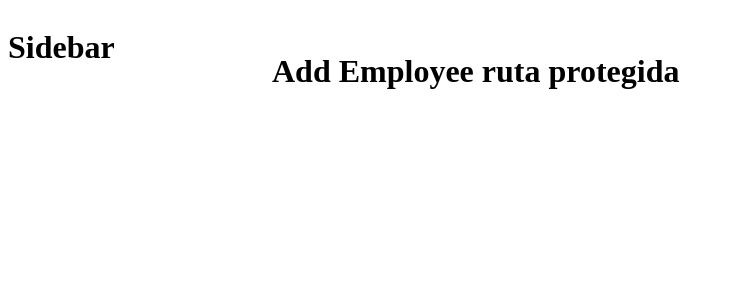
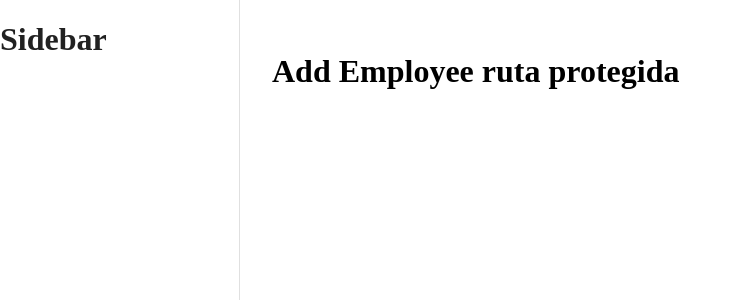
Before and after one commit to luisgoweb/LuisGonzalez-EmployeeAPI-Frontend, a React (Vite) app: page /addEmployee in a window 1280 px wide. Shown: the top 300 px of the page, without its empty margins (0-741 px from the left). Built offline with nearby package versions, Linux system fonts and the light colour scheme.

Commit message:
fix: Update ProtectedRoute component logic

```diff
--- a/src/components/ProtectedRoute.tsx
+++ b/src/components/ProtectedRoute.tsx
@@ -1,39 +1,106 @@
-import Box from "@mui/material/Box";
+import MenuIcon from "@mui/icons-material/Menu";
+import { Grid } from "@mui/material";
+import Drawer from "@mui/material/Drawer";
+import IconButton from "@mui/material/IconButton";
+import { useState } from "react";
 import { Outlet } from "react-router-dom";
 import Sidebar from "./Sidebar";
 
+
+const drawerWidth = 240;
+
+
 const ProtectedRoute = () => {
+ const [mobileOpen, setMobileOpen] = useState(false);
+
+
+ const handleDrawerToggle = () => {
+   setMobileOpen(!mobileOpen);
+ };
+
+
  return (
-    <Box
+   <Grid container >
+     {/* Icono de menú para móviles */}
+     <Grid
        sx={{
-        display: "flex",
-        minHeight: "100vh",
-        bgcolor: "background.default",
+         display: { sm: "none" },
+         position: "fixed",
+         top: 0,
+         left: 0,
+         zIndex: 1200,
        }}
      >
-      {/* Sidebar */}
-      <Box
+       <IconButton
+         color="inherit"
+         aria-label="open drawer"
+         edge="start"
+         onClick={handleDrawerToggle}
          sx={{
-          width: { xs: "100%", sm: 240 },
-          flexShrink: { sm: 0 },
+           display: { sm: "none" },
+           m: 1,
+           color: "#0D314C",
+           backgroundColor: "#F9FBFD",
+           "&:hover": {
+             backgroundColor: "#D8E2E8",
+           },
+         }}
+       >
+         <MenuIcon />
+       </IconButton>
+     </Grid>
+
+
+     {/* Sidebar fijo para desktop */}
+     <Grid
+       sx={{ width: { sm: drawerWidth }, flexShrink: { sm: 0 } }}
+     >
+       <Drawer
+         variant="temporary"
+         open={mobileOpen}
+         onClose={handleDrawerToggle}
+         ModalProps={{ keepMounted: true }}
+         sx={{
+           display: { xs: "block", sm: "none" },
+           "& .MuiDrawer-paper": {
+             boxSizing: "border-box",
+             width: drawerWidth,
+           },
          }}
        >
          <Sidebar />
-      </Box>
+       </Drawer>
+       <Drawer
+         variant="permanent"
+         sx={{
+           display: { xs: "none", sm: "block" },
+           "& .MuiDrawer-paper": {
+             boxSizing: "border-box",
+             width: drawerWidth,
+           },
+         }}
+         open
+       >
+         <Sidebar />
+       </Drawer>
+     </Grid>
+
 
      {/* Contenido principal (Outlet) */}
-      <Box
+     <Grid
        component="main"
        sx={{
          flexGrow: 1,
          p: 3,
-          width: { sm: `calc(100% - 240px)` },
+         width: { sm: `calc(100% - ${drawerWidth}px)` },
+         mt: { xs: 6, sm: 0 },
        }}
      >
        <Outlet />
-      </Box>
-    </Box>
+     </Grid>
+   </Grid>
  );
 };
 
+
 export default ProtectedRoute;
```
Lines whose indentation alone changed are shown as unchanged.
